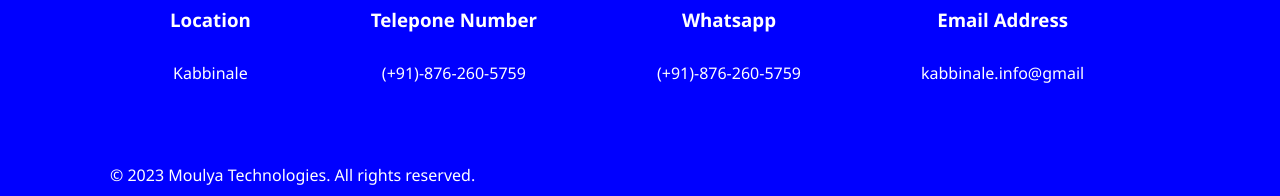
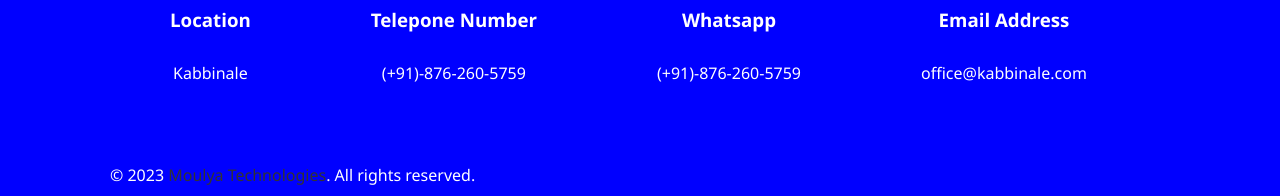
Before and after one commit to snhebbar/kabbinale.github.io, a website: page contact.html in a window 1280 px wide. Shown: the part 1128-1324 px from the top of the page. Drawn offline with nearby package versions, Linux system fonts and the light colour scheme.

Commit message:
Updates: @Kabbinale email and Link to Moulya Technologies portal

```diff
--- a/contact.html
+++ b/contact.html
@@ -128,16 +128,14 @@
         <div class="box ">
           <i class="fas fa-envelope fa-3x"></i>
           <h3>Email Address</h3>
-          <p>kabbinale.info@gmail</p>
+          <p>office@kabbinale.com</p>
         </div>
       </div>
     </section>
     <footer id="main-footer">
         <input type="hidden" id="currentPage" name="currentPage" value="contact">
         <div class="container">
-          <p>&copy; 2023 Moulya Technologies. All rights reserved.</p>
-        </div>
-    </footer>
+<p>&copy; 2023 <a href="https://moulyatechnologies.com/" target="_blank" id="headerMenuKabbinaleLogo">Moulya Technologies</a>. All rights reserved.</p>    </footer>
 
 <script>
     var form = document.getElementById("my-form");
```
Also changed, not shown: about.html (+1 -2 lines), index.html (+1 -1 lines), more.html (+1 -2 lines), testimonials.html (+1 -2 lines).
